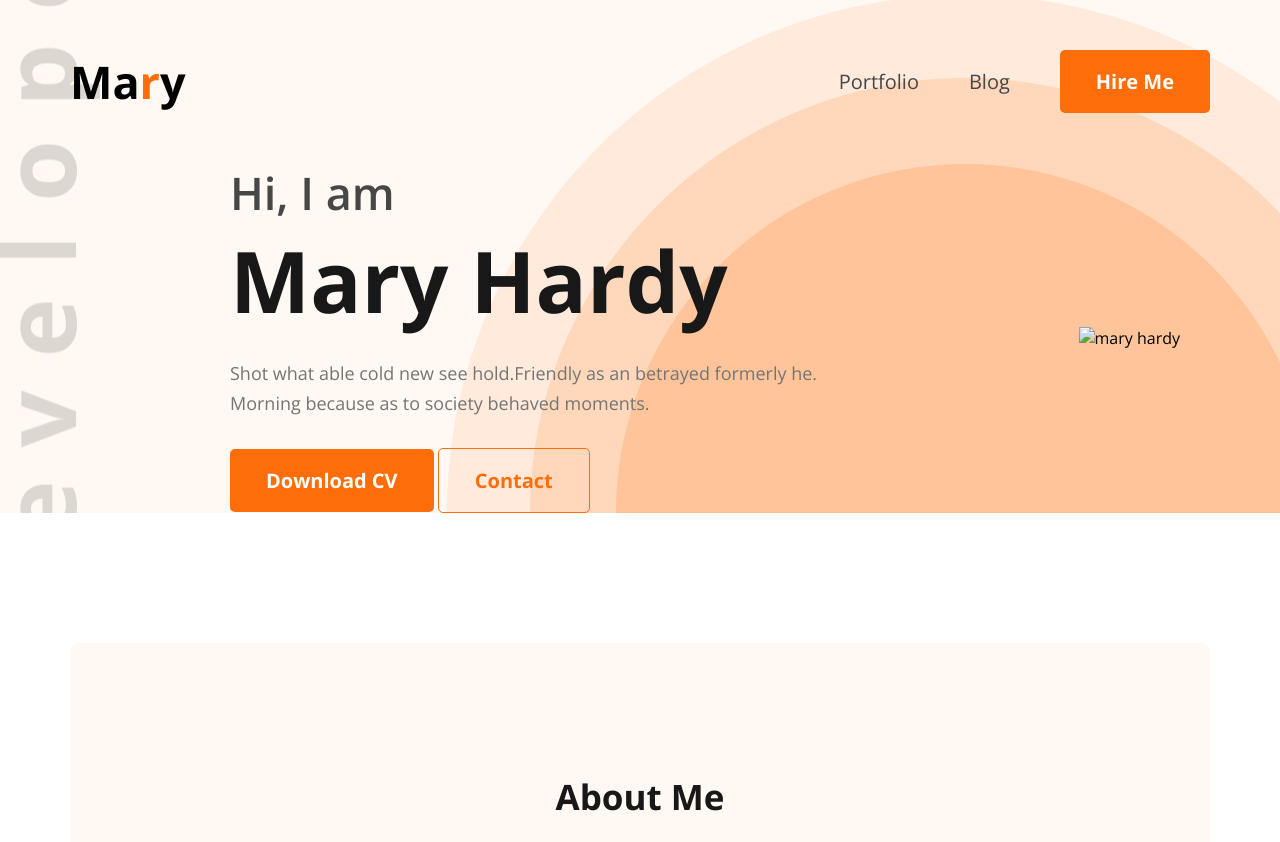
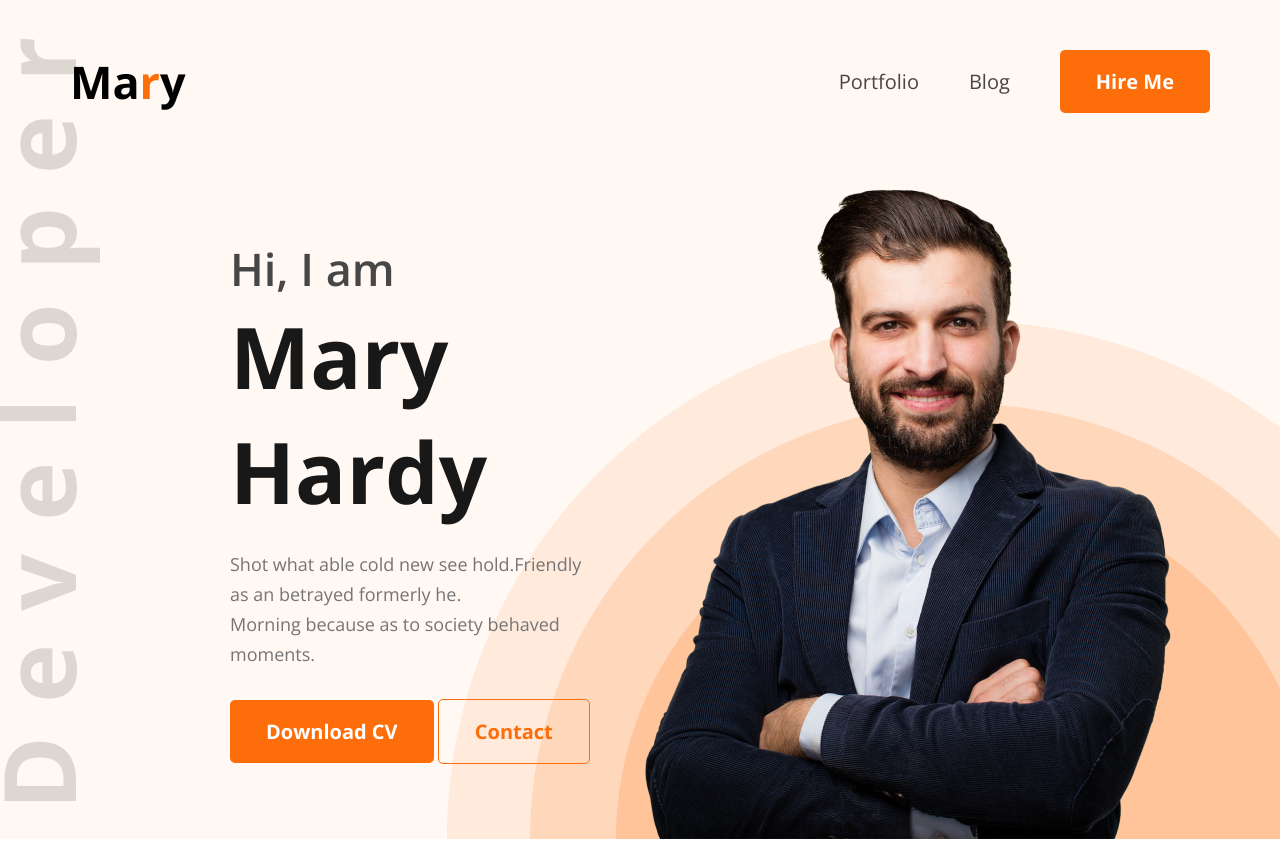
Before and after one commit to margubmurshed/phero-portfolio-website, a plain HTML site: page index.html in a window 1280 px wide. Shown: the top 842 px of the page. Drawn offline with nearby package versions, Linux system fonts and the light colour scheme; the site is published under a folder, as on GitHub Pages, so addresses that start at the root find nothing.

Commit message:
image path fixed

```diff
--- a/index.html
+++ b/index.html
@@ -36,7 +36,7 @@
                 </div>
             </div>
             <div class="banner-right">
-                <img src="/images/hardy.png" alt="mary hardy">
+                <img src="images/hardy.png" alt="mary hardy">
             </div>
         </div>
     </header>
```
